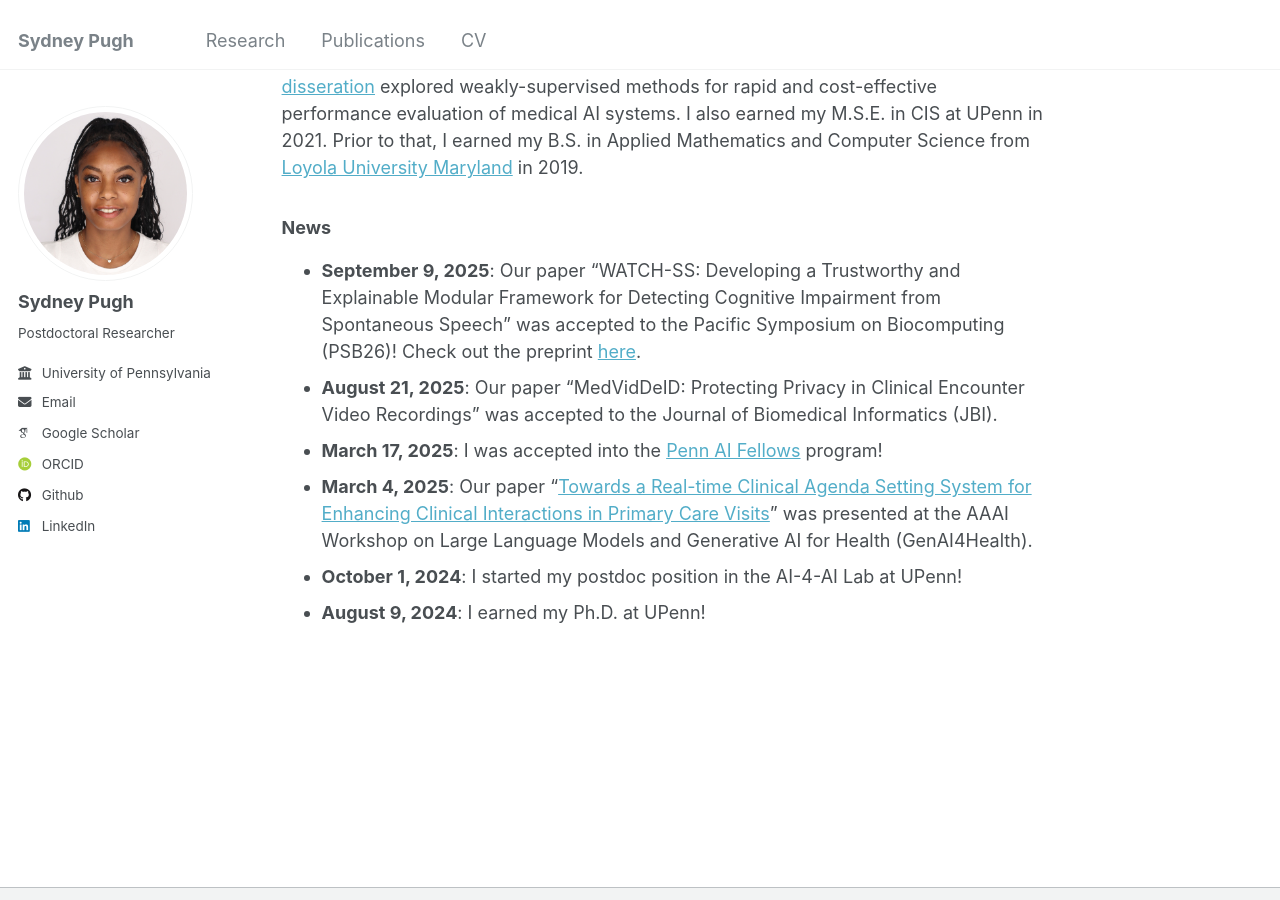
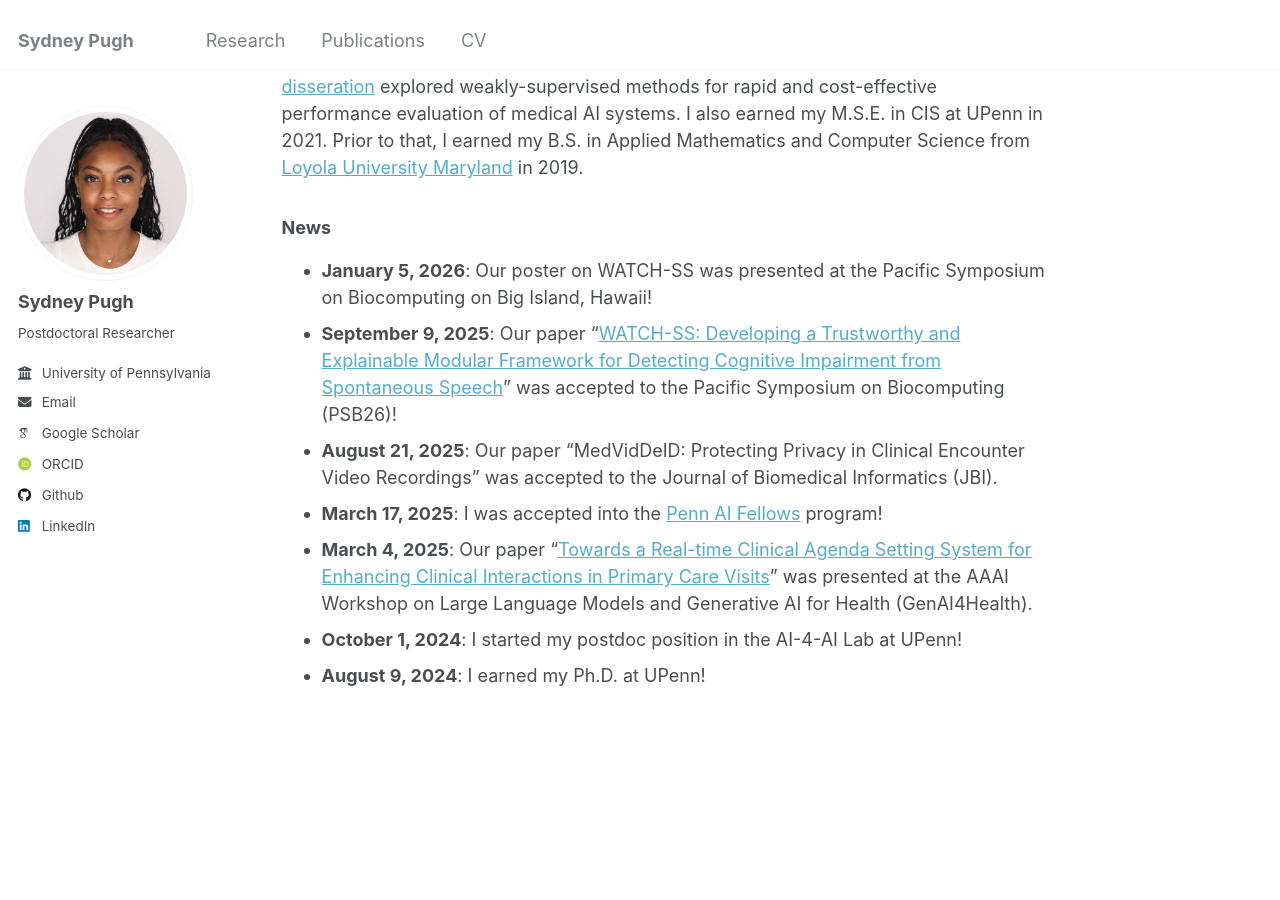
Before and after one commit to sfpugh/sfpugh.github.io, a Jekyll site: the page built from _pages/about.md, in a window 1280 px wide and 900 px high, scrolled down 313 px. Built offline with Jekyll 4.4.1, drawn with Linux system fonts in a browser that asks for light colours; some web fonts are replaced.

Commit message:
new news about PSB

```diff
--- a/_pages/about.md
+++ b/_pages/about.md
@@ -14,7 +14,8 @@ Hi! I am Sydney Pugh, a postdoctoral researcher in the [Artificial Intelligence
 I earned my Ph.D. in [Computer and Information Science (CIS)](https://www.cis.upenn.edu/) at the University of Pennsylvania in August 2024, where I was advised by [Insup Lee](https://www.cis.upenn.edu/~lee/home/index.shtml) and [James Weimer](https://jamesweimer.net/). My [disseration](https://www.proquest.com/openview/d1142238baa72023e1668a6caf01e8a7/1?pq-origsite=gscholar&cbl=18750&diss=y) explored weakly-supervised methods for rapid and cost-effective performance evaluation of medical AI systems. I also earned my M.S.E. in CIS at UPenn in 2021. Prior to that, I earned my B.S. in Applied Mathematics and Computer Science from [Loyola University Maryland](https://www.loyola.edu/) in 2019.
 
 ### News
-* **September 9, 2025**: Our paper "WATCH-SS: Developing a Trustworthy and Explainable Modular Framework for Detecting Cognitive Impairment from Spontaneous Speech" was accepted to the Pacific Symposium on Biocomputing (PSB26)! Check out the preprint [here](https://www.medrxiv.org/content/10.1101/2025.08.06.25333047v1).
+* **January 5, 2026**: Our poster on WATCH-SS was presented at the Pacific Symposium on Biocomputing on Big Island, Hawaii!
+* **September 9, 2025**: Our paper "[WATCH-SS: Developing a Trustworthy and Explainable Modular Framework for Detecting Cognitive Impairment from Spontaneous Speech](https://doi.org/10.1142/9789819824755_0024)" was accepted to the Pacific Symposium on Biocomputing (PSB26)!
 * **August 21, 2025**: Our paper "MedVidDeID: Protecting Privacy in Clinical Encounter Video Recordings" was accepted to the Journal of Biomedical Informatics (JBI).
 * **March 17, 2025**: I was accepted into the [Penn AI Fellows](https://web.sas.upenn.edu/data-science/postdoctoral-fellows/) program!
 * **March 4, 2025**: Our paper "[Towards a Real-time Clinical Agenda Setting System for Enhancing Clinical Interactions in Primary Care Visits](https://openreview.net/pdf?id=Lu1dxr1bWV)" was presented at the AAAI Workshop on Large Language Models and Generative AI for Health (GenAI4Health).
```
